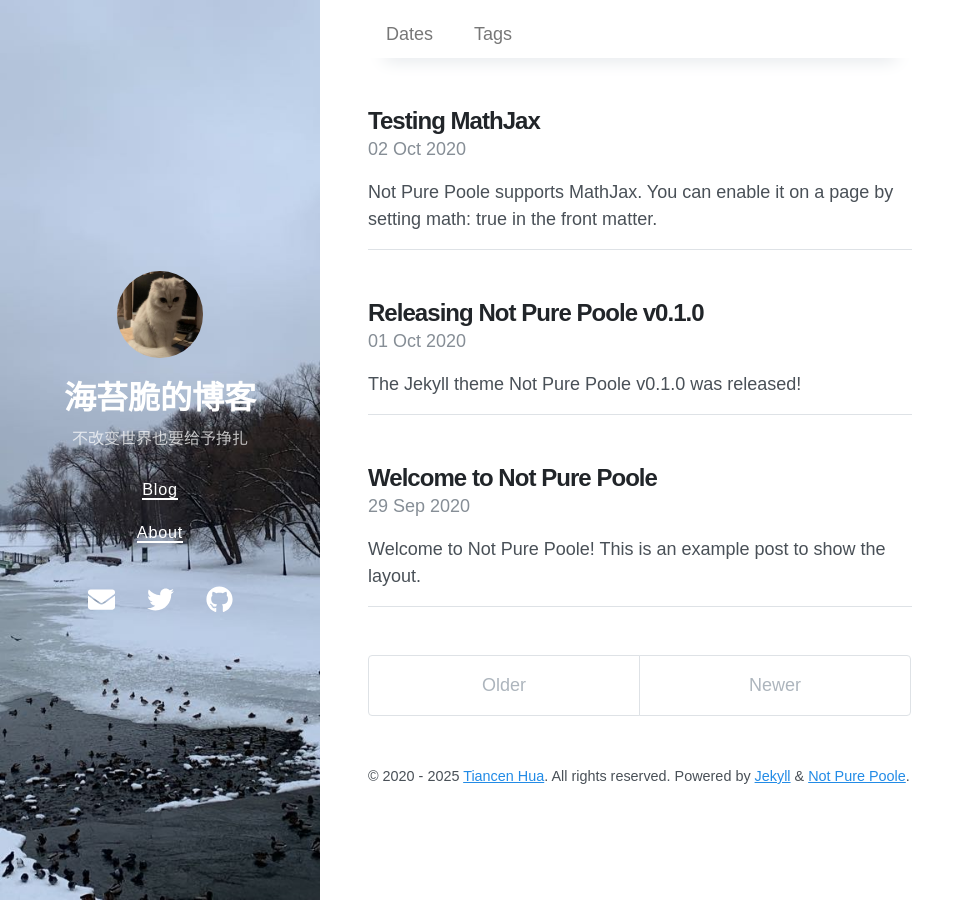
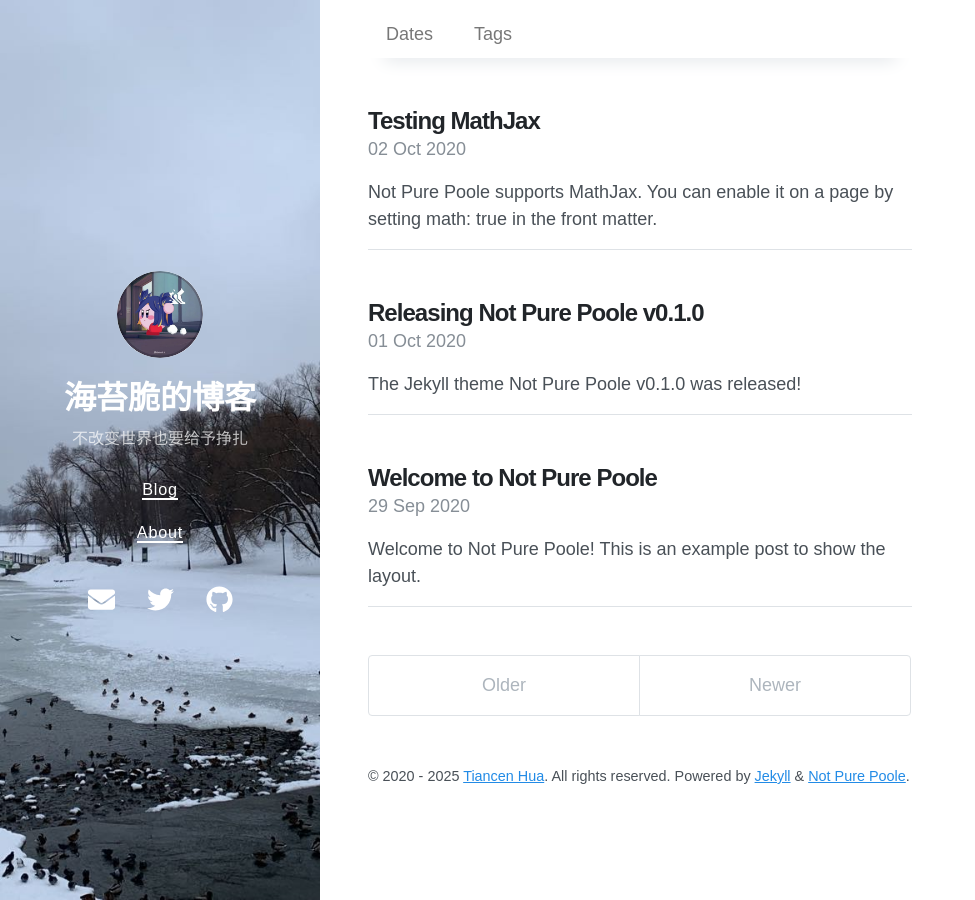
Before and after one commit to Huatiancen/Huatiancen.github.io, a Jekyll site: the page built from index.html, in a window 1280 px wide. Shown: the whole page, without its empty margins (0-975 px from the left). Built offline with Jekyll 4.4.1, drawn with Linux system fonts in a browser that asks for light colours; nearby versions of some CDN libraries; the list of posts is cut into pages by our own code.

Commit message:
修改头像

```diff
--- a/_config.yml
+++ b/_config.yml
@@ -2,7 +2,7 @@
 title: 海苔脆的博客
 description: 不改变世界也要给予挣扎
 url: https://huatiancen.github.io
-avatar: /avatar.jpeg
+avatar: /头像.jpg
 paginate: 5
 permalink: pretty
 cover_image: /bg.jpeg
```
Also changed, not shown: avatar.jpeg (deleted), 头像.jpg (added).
